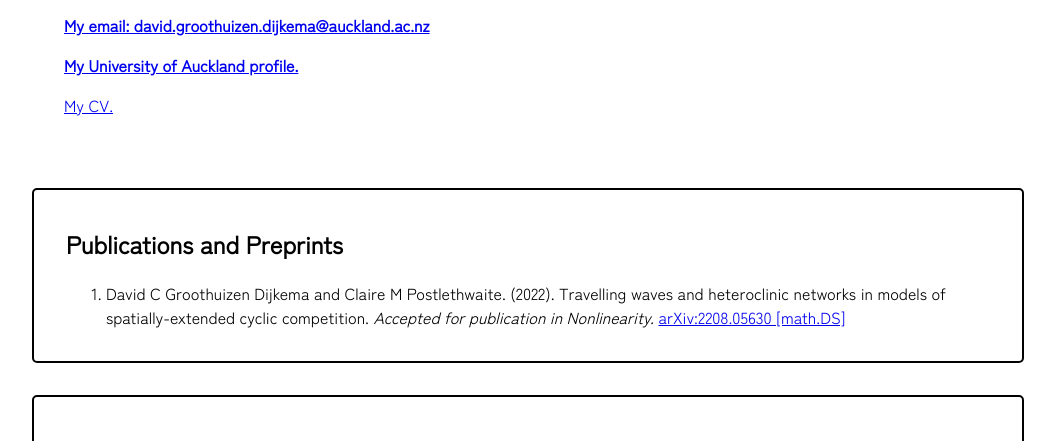
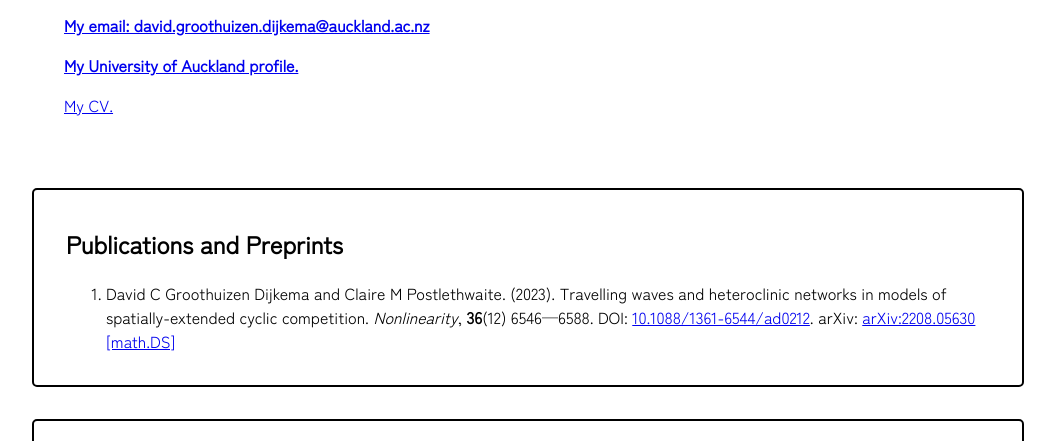
Before and after one commit to DCGroothuizenDijkema/dcgroothuizendijkema.github.io, a plain HTML site: page index.html in a window 1280 px wide. Shown: the part 284-725 px from the top of the page, without its empty margins (104-1159 px from the left). Drawn offline with nearby package versions, Linux system fonts and the light colour scheme.

Commit message:
Publication

```diff
--- a/index.html
+++ b/index.html
@@ -36,7 +36,7 @@
     <div id="publications">
       <h2>Publications and Preprints</h2>
       <ol reversed>
-        <li>David C Groothuizen Dijkema and Claire M Postlethwaite. (2022). Travelling waves and heteroclinic networks in models of spatially-extended cyclic competition. <i>Accepted for publication in Nonlinearity.</i> <a href="https://arxiv.org/abs/2208.05630">arXiv:2208.05630 [math.DS]</a></li>
+        <li>David C Groothuizen Dijkema and Claire M Postlethwaite. (2023). Travelling waves and heteroclinic networks in models of spatially-extended cyclic competition. <i>Nonlinearity</i>, <b>36</b>(12) 6546&#8212;6588. DOI: <a href="https://doi.org/10.1088/1361-6544/ad0212">10.1088/1361-6544/ad0212</a>. arXiv: <a href="https://arxiv.org/abs/2208.05630">arXiv:2208.05630 [math.DS]</a></li>
       </ol>
     </div>
 
```
